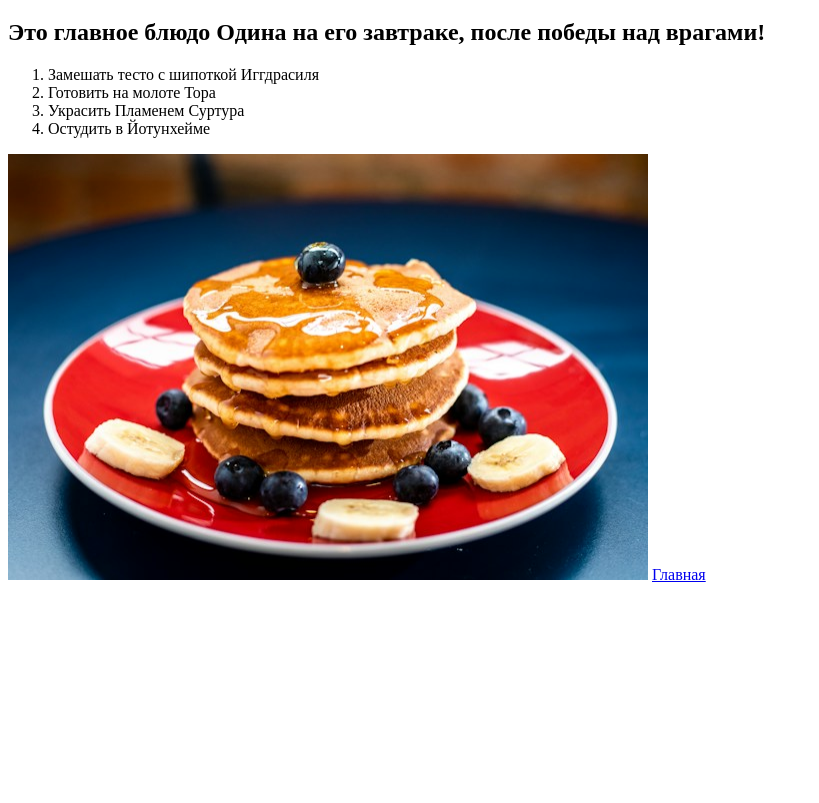
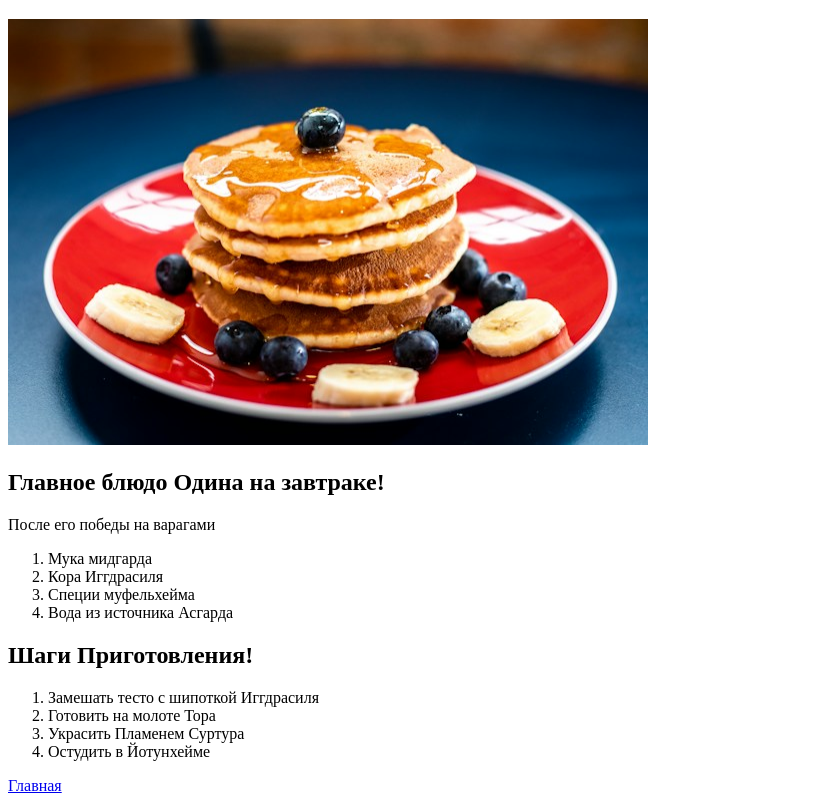
Before and after one commit to MaksChakof/odin-recipes, a plain HTML site: page recipes/blini.html in a window 1280 px wide. Shown: the part 61-864 px from the top of the page, without its empty margins (0-819 px from the left). Before the commit the page ends 800 px from the top, so only its background shows below. Drawn offline with Linux system fonts and the light colour scheme.

Commit message:
Доблен список ингридиентов, перенесена картинка блинов, изменены и добавлены тексты подзаголовков

```diff
--- a/recipes/blini.html
+++ b/recipes/blini.html
@@ -9,14 +9,22 @@
 
 <body>
     <h1>Любимые Блины Одина</h1>
-    <h2>Это главное блюдо Одина на его завтраке, после победы над врагами!</h2>
+     <img src="../images/blini.jpg" alt="Блины" width="640" height="426">
+    <h2>Главное блюдо Одина на завтраке!</h2>
+    <p>После его победы на варагами</p>
+    <ol>
+        <li>Мука мидгарда</li>
+        <li>Кора Иггдрасиля</li>
+        <li>Специи муфельхейма</li>
+        <li>Вода из источника Асгарда</li>
+    </ol>
+      <h2>Шаги Приготовления!</h2>
     <ol>
         <li>Замешать тесто с шипоткой Иггдрасиля</li>
         <li>Готовить на молоте Тора</li>
         <li>Украсить Пламенем Суртура</li>
         <li>Остудить в Йотунхейме</li>
     </ol>
-    <img src="../images/blini.jpg" alt="Блины" width="640" height="426">
     <a href="../index.html">Главная</a>
 </body>
 
```
